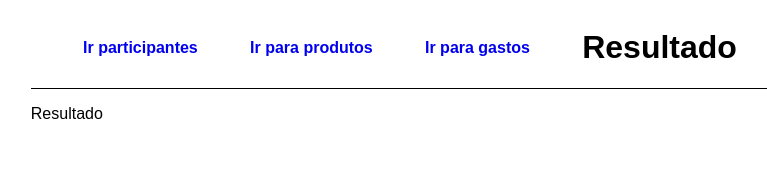
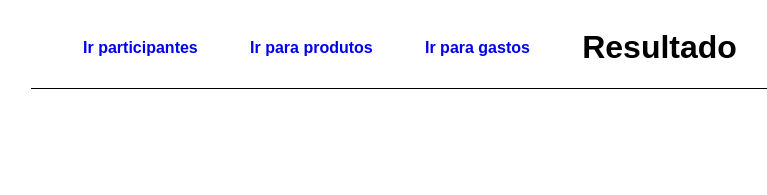
Before and after one commit to jonatas1n/divide-ai, a React (Vite) app: page /result in a window 1280 px wide. Shown: the top 195 px of the page, without its empty margins (230-997 px from the left). Built offline with nearby package versions, Linux system fonts and the light colour scheme.

Commit message:
feat: add new result page

```diff
--- a/src/pages/Result/index.tsx
+++ b/src/pages/Result/index.tsx
@@ -1,8 +1,18 @@
-import { Container } from "../../components/common/Container"
-import { Header } from "../../components/common/Header"
-import { Content } from "../../components/common/Content"
+import { Container } from "../../components/common/Container";
+import { Header } from "../../components/common/Header";
+import { Content } from "../../components/common/Content";
+import { useAppContext } from "../../hooks/Context";
+import { ItemStyle } from "../../components/common/Item";
+
+import { useEffect } from "react";
 
 export const Result = () => {
+  const { guests, costs, products, calculateTotalCosts } = useAppContext();
+
+  useEffect(() => {
+    calculateTotalCosts();
+  }, [costs, products, guests, calculateTotalCosts]);
+
   return (
     <Container>
       <Header>
@@ -12,8 +22,12 @@ export const Result = () => {
         <h1>Resultado</h1>
       </Header>
       <Content>
-        Resultado
+        {Object.values(guests).map( guest =>
+          <ItemStyle key={guest.id}>
+            {guest.name}: R$ {guest.totalCost?.toFixed(2)}
+          </ItemStyle>
+        )}
       </Content>
     </Container>
-  )
-}
+  );
+};
```
